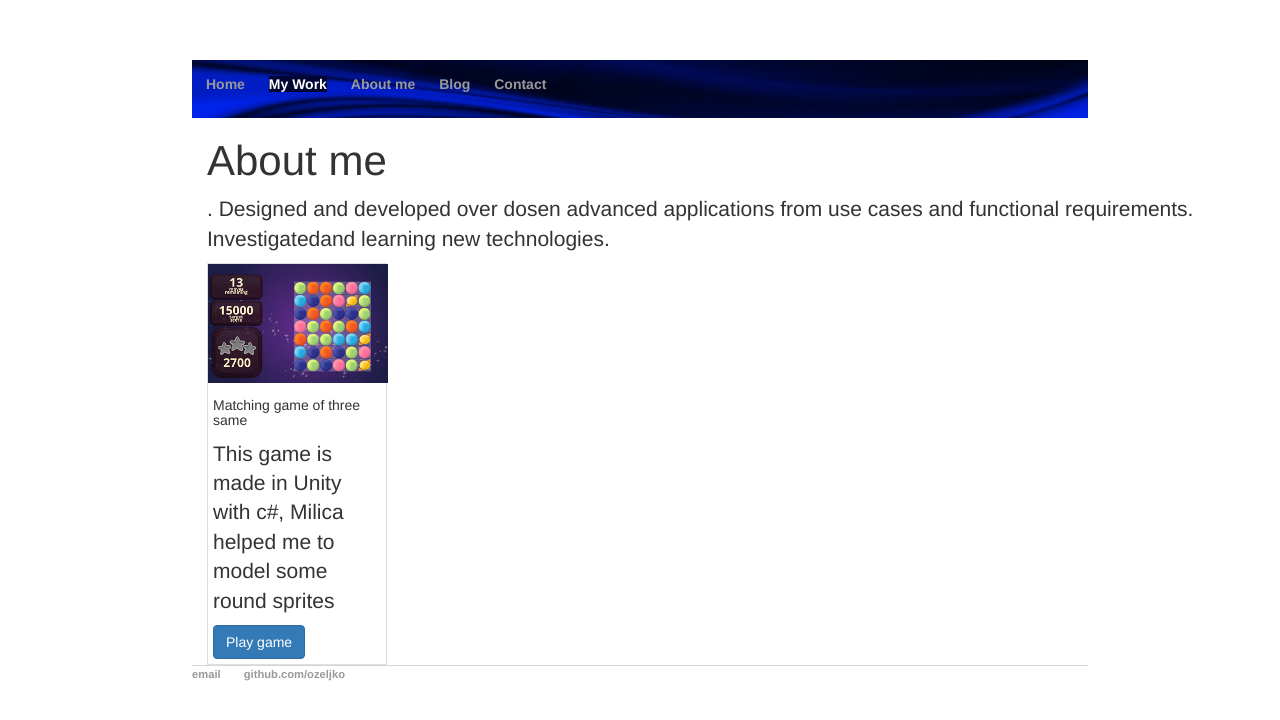
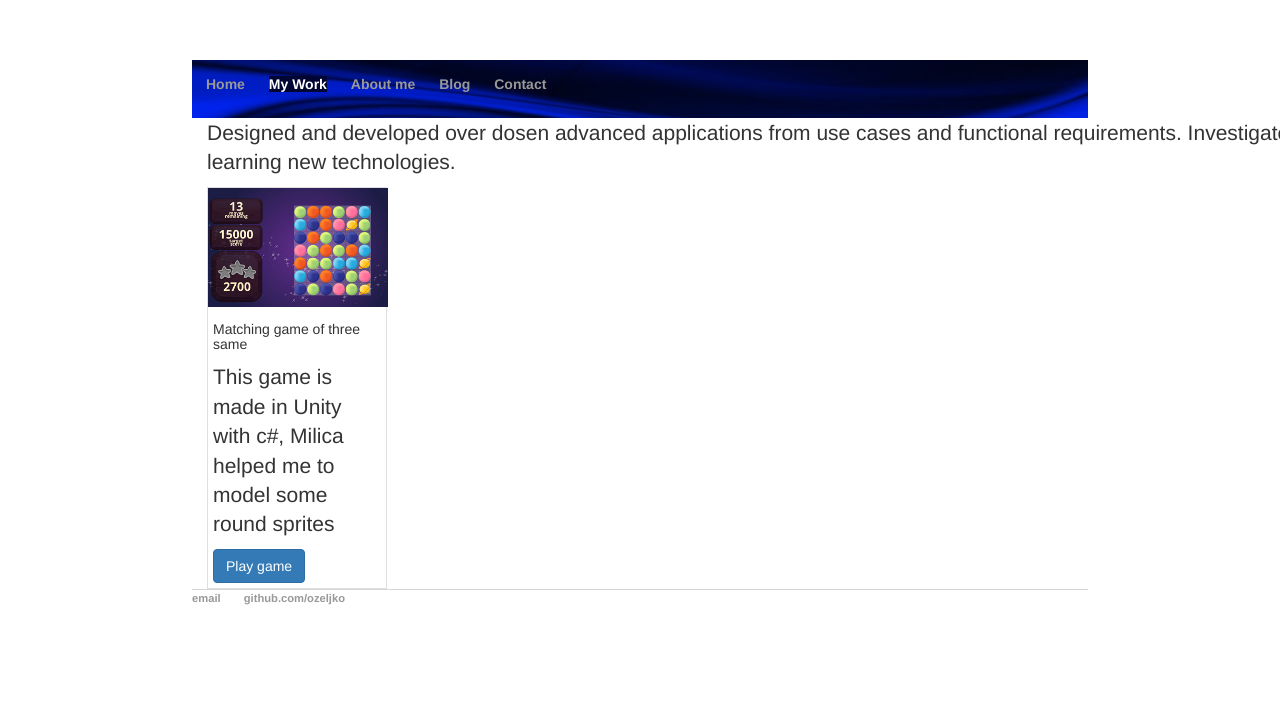
Before and after one commit to ozeljko/ozeljko.github.io, a Jekyll site: the page built from pages/about.html, in a window 1280 px wide. Shown: the top 720 px of the page. Built offline with Jekyll 4.4.1, drawn with Linux system fonts in a browser that asks for light colours.

Commit message:
Update about.html

```diff
--- a/pages/about.html
+++ b/pages/about.html
@@ -3,11 +3,9 @@
 title: About me - ozeljko
 ---
 <div class="blurb">
+
 	<div>
-		<h1>About me</h1>
-	</div>
-	<div>
-		<p>.
+		<p>
 			Designed and developed over dosen advanced applications from use cases and functional requirements.
 			Investigatedand learning new technologies.
 		</p>
```
